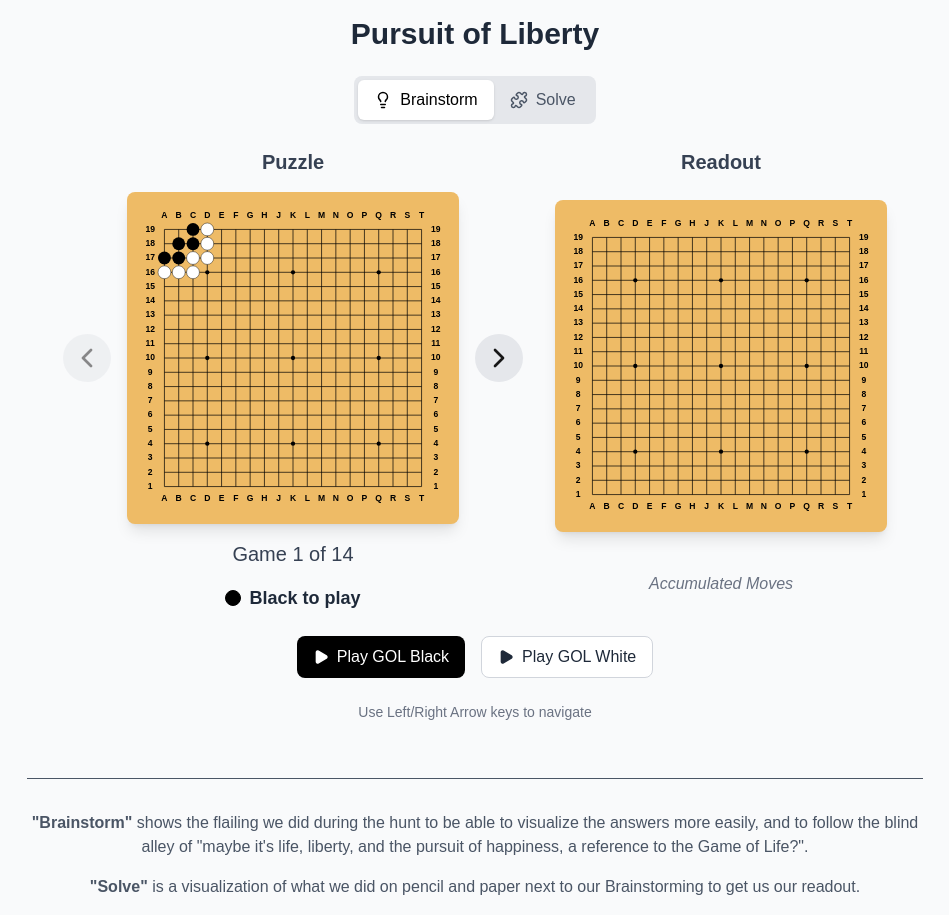
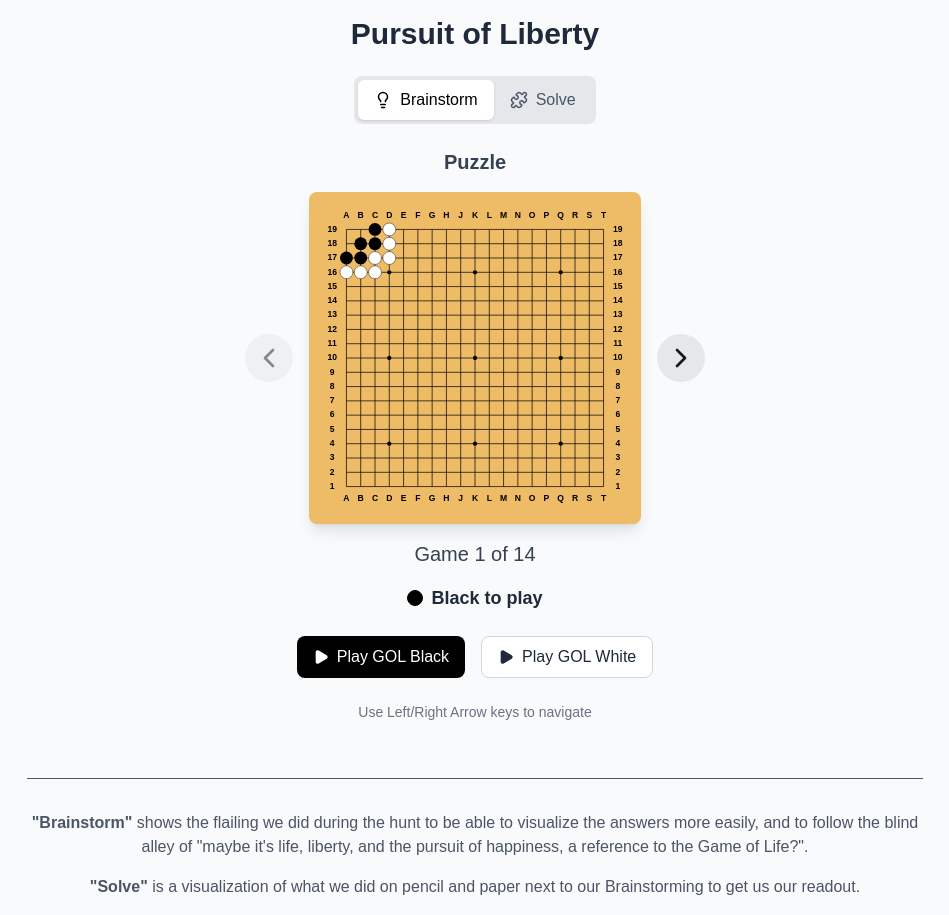
Before and after one commit to cshabsin/hunt2026, a Next.js app in the folder pursuit/: page / in a window 1280 px wide. Shown: the whole page, without its empty margins (165-1114 px from the left). Built offline with nearby package versions, Linux system fonts and the light colour scheme.

Commit message:
Hide Readout board in Brainstorm mode

```diff
--- a/pursuit/components/GameViewer.tsx
+++ b/pursuit/components/GameViewer.tsx
@@ -259,6 +259,7 @@ export default function GameViewer({ games }: GameViewerProps) {
             </div>
 
             {/* Readout Board Section */}
+            {mode === 'Solve' && (
                 <div className="flex flex-col items-center gap-4">
                     <h2 className="text-xl font-bold text-gray-700">Readout</h2>
                     <div className="py-2">
@@ -268,6 +269,7 @@ export default function GameViewer({ games }: GameViewerProps) {
                         Accumulated Moves
                     </div>
                 </div>
+            )}
         </div>
 
         {mode === 'Brainstorm' && (
```
Lines whose indentation alone changed are shown as unchanged.
